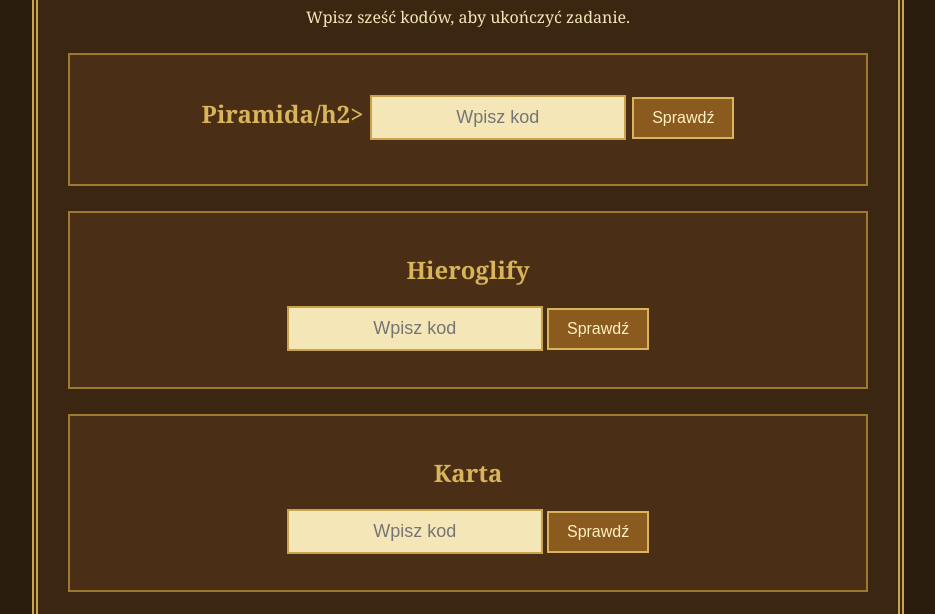
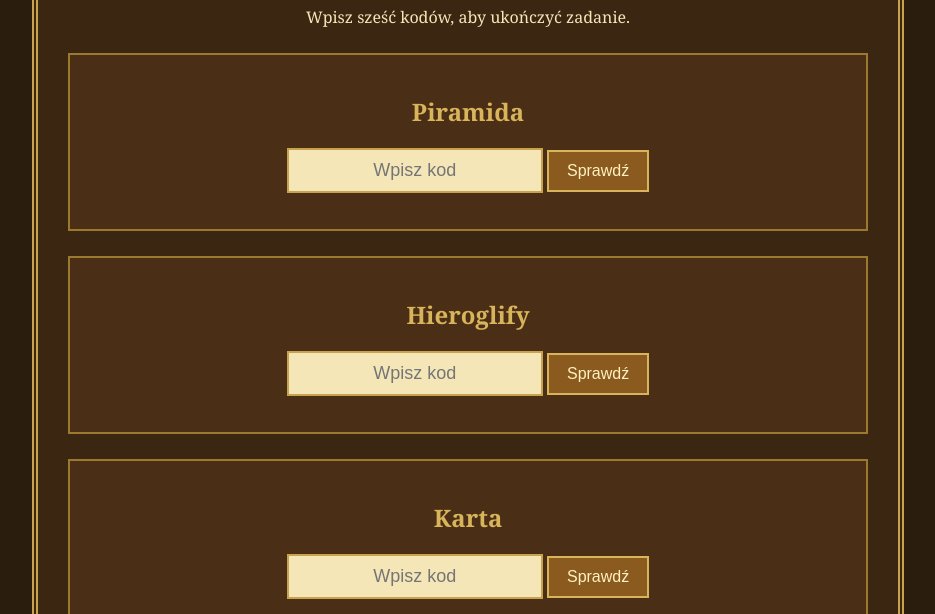
Before and after one commit to MisjaRatunkowa/UrodzinyEmilki, a plain HTML site: page index.html in a window 1280 px wide. Shown: the part 183-797 px from the top of the page, without its empty margins (172-1107 px from the left). Drawn offline with Linux system fonts and the light colour scheme.

Commit message:
Update index.html

```diff
--- a/index.html
+++ b/index.html
@@ -95,7 +95,7 @@
     <p>Wpisz sześć kodów, aby ukończyć zadanie.</p>
 
     <div class="zadanie">
-      <h2>Piramida/h2>
+      <h2>Piramida</h2>
       <input id="kod1" placeholder="Wpisz kod">
       <button onclick="sprawdzKod(1)">Sprawdź</button>
       <p id="feedback1" class="feedback"></p>
```
